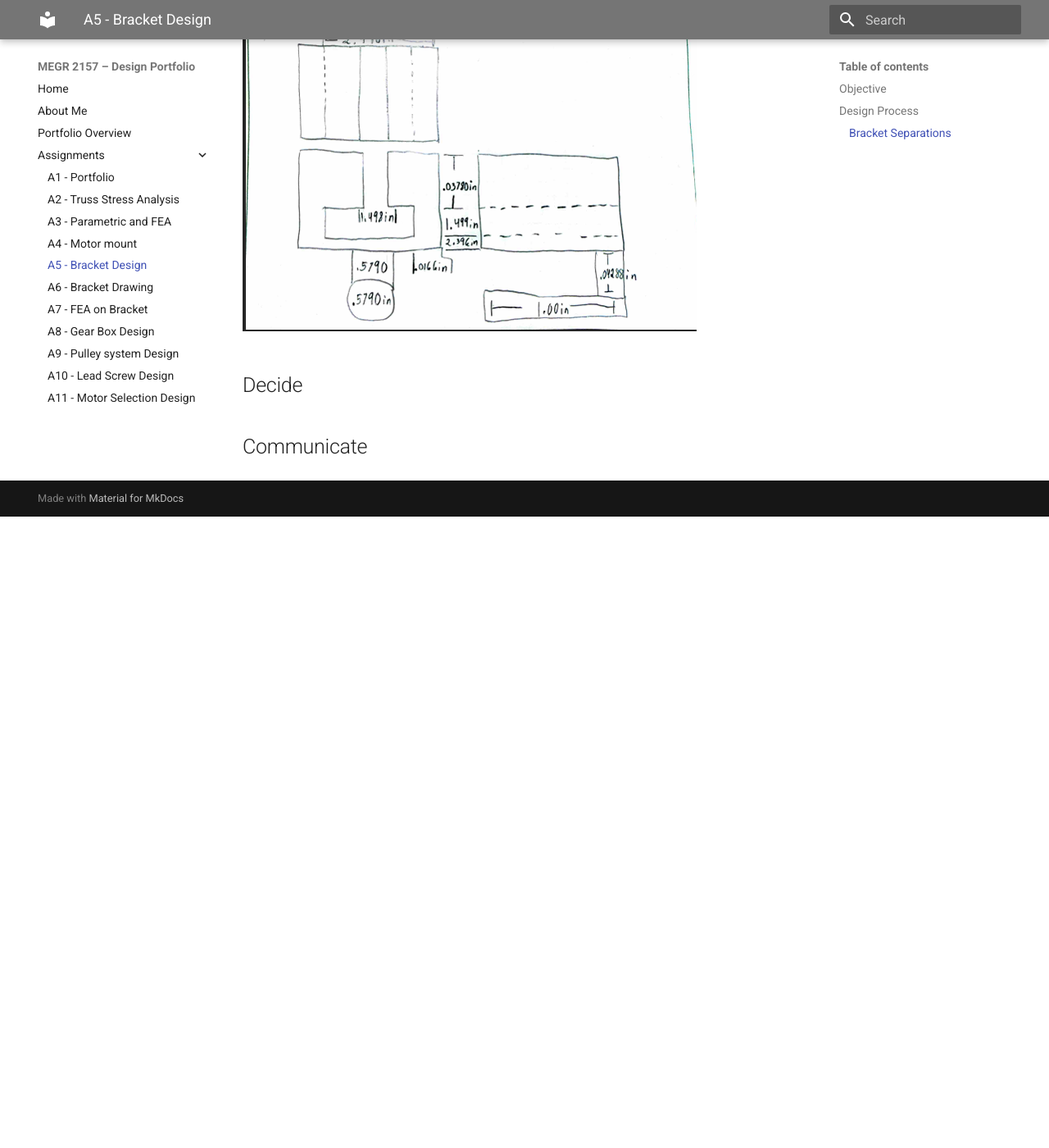
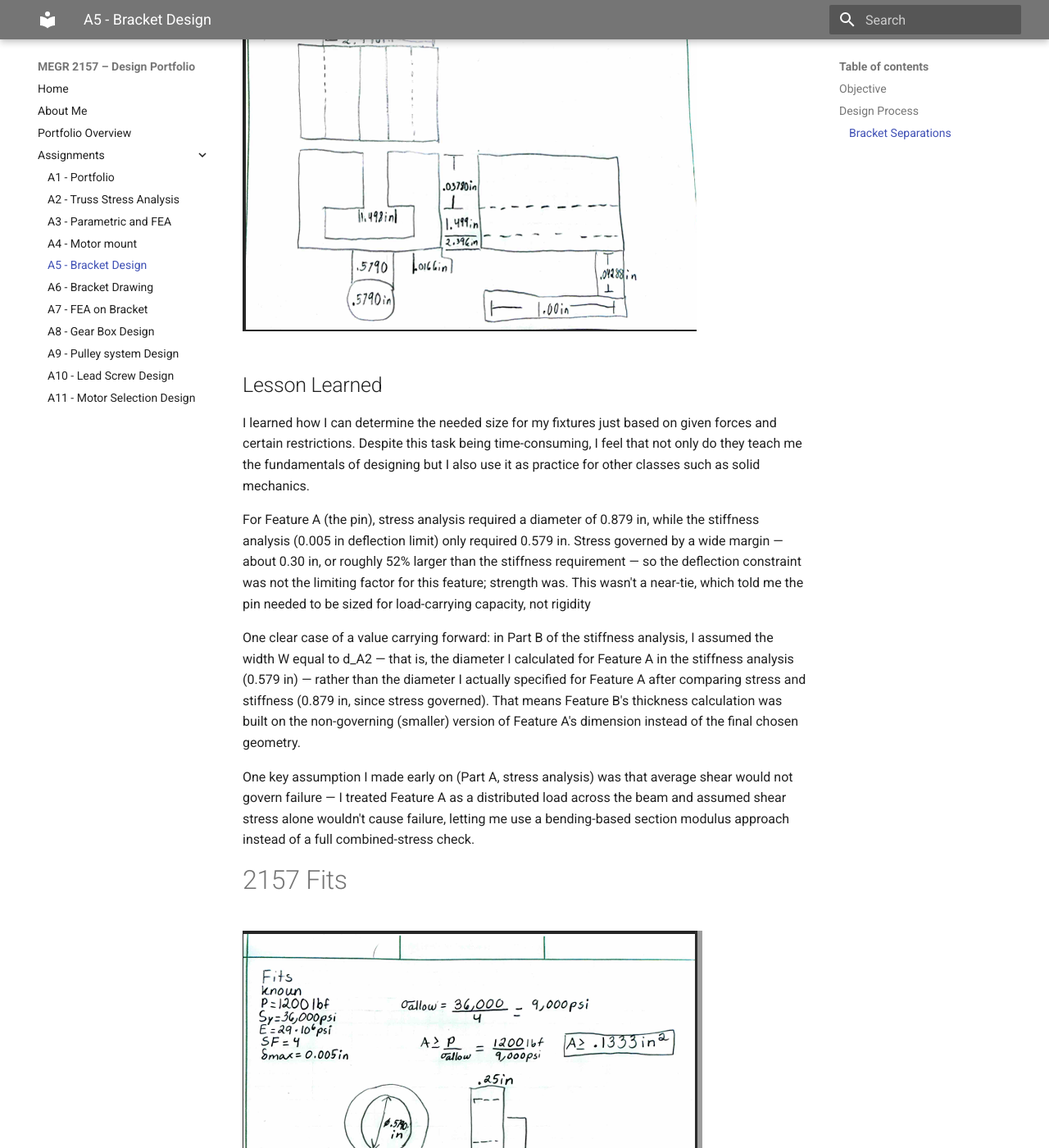
Before and after one commit to JHernPR/MEGR-2157-portfolio, an MkDocs documentation site: the page built from docs/assignments/A05/index.md, in a window 1280 px wide and 1400 px high, scrolled down 7009 px. Shown: the whole window at 82% size. Built offline with MkDocs 1.6.1 and Material for MkDocs 9.7.7, drawn with Linux system fonts in a browser that asks for light colours; before the commit the page ends 7639 px from its top, so only the background shows below that; some of the changed text lies outside the part shown.

Commit message:
Update index.md

```diff
--- a/docs/assignments/A05/index.md
+++ b/docs/assignments/A05/index.md
@@ -74,7 +74,7 @@ For Part C, I calculated the required height of the feature based on stiffness,
 
 **Part D**
 
-For Part D, the goal was to find the required width of the feature for a given height of 1.499 in, using the deflection-based approach. With the 600 lbf load, safety factor of 4, E = 29,000,000 psi, and a deflection limit of 0.005 in, I calculated the required cross-sectional area to be 0.02481 in². Dividing by the given height yielded a required width of approximately 0.0166 in.
+For Part D, the goal was to find the required width of the feature for a given height of 1.499 in, using the deflection-based approach. With the 600 lbf load, a safety factor of 4, E = 29,000,000 psi, and a deflection limit of 0.005 in, I calculated the required cross-sectional area to be 0.02481 in². Dividing by the given height yielded a required width of approximately 0.0166 in.
 
 ![D1](PartD2.PNG)
 
@@ -88,8 +88,30 @@ For Part E, I determined the required height of the link based on stiffness, giv
 
 ![Sketch](MultiviewSketches.PNG)
 
+## Lesson Learned
 
-## Decide
+I learned how I can determine the needed size for my fixtures just based on given forces and certain restrictions. Despite this task being time-consuming, I feel that not only do they teach me the fundamentals of designing but I also use it as practice for other classes such as solid mechanics.
+
+For Feature A (the pin), stress analysis required a diameter of 0.879 in, while the stiffness analysis (0.005 in deflection limit) only required 0.579 in. Stress governed by a wide margin — about 0.30 in, or roughly 52% larger than the stiffness requirement — so the deflection constraint was not the limiting factor for this feature; strength was. This wasn't a near-tie, which told me the pin needed to be sized for load-carrying capacity, not rigidity
+
+One clear case of a value carrying forward: in Part B of the stiffness analysis, I assumed the width W equal to d_A2 — that is, the diameter I calculated for Feature A in the stiffness analysis (0.579 in) — rather than the diameter I actually specified for Feature A after comparing stress and stiffness (0.879 in, since stress governed). That means Feature B's thickness calculation was built on the non-governing (smaller) version of Feature A's dimension instead of the final chosen geometry.
+
+One key assumption I made early on (Part A, stress analysis) was that average shear would not govern failure — I treated Feature A as a distributed load across the beam and assumed shear stress alone wouldn't cause failure, letting me use a bending-based section modulus approach instead of a full combined-stress check.
 
 
-## Communicate
+
+# 2157 Fits
+
+![Fits](Fits.PNG)
+
+I selected RC7 — Free Running Fit, as it is the standard general-purpose class for moderate-speed, moderate-load applications without requiring high-precision manufacturing tolerances. This class balances enough clearance to prevent binding with a tolerance grade that's practical and cost-effective to produce.
+
+Using the RC tolerance table from the Machinery's Handbook P653 for the 0.40–0.71 in size range under Class RC7, I applied the listed hole (H9) and shaft (e8) tolerance limits, in thousandths of an inch, to the nominal 0.5790 in diameter to establish the final upper and lower bounds for both the hole and the shaft.
+
+![RC7](.5790Callout.PNG)
+
+Within the FN classes, FN1 through FN5 range from lightest to heaviest interference. Since the requirement specifies only light assembly pressure, I selected Class FN1 — Light Drive Fit, which is the lightest interference class, intended for assemblies that can be pressed together with minimal force (often by hand or with light arbor press force) while still providing enough interference to prevent slippage in light-load, non-critical applications.
+
+Referencing the Machinery's Handbook for both of these holes, I would drill them and then ream them for greater accuracy, which will allow proper fitting. It is reliable, cost-effective, and time-efficient.
+
+![FN1](FN1Info.PNG)
```
